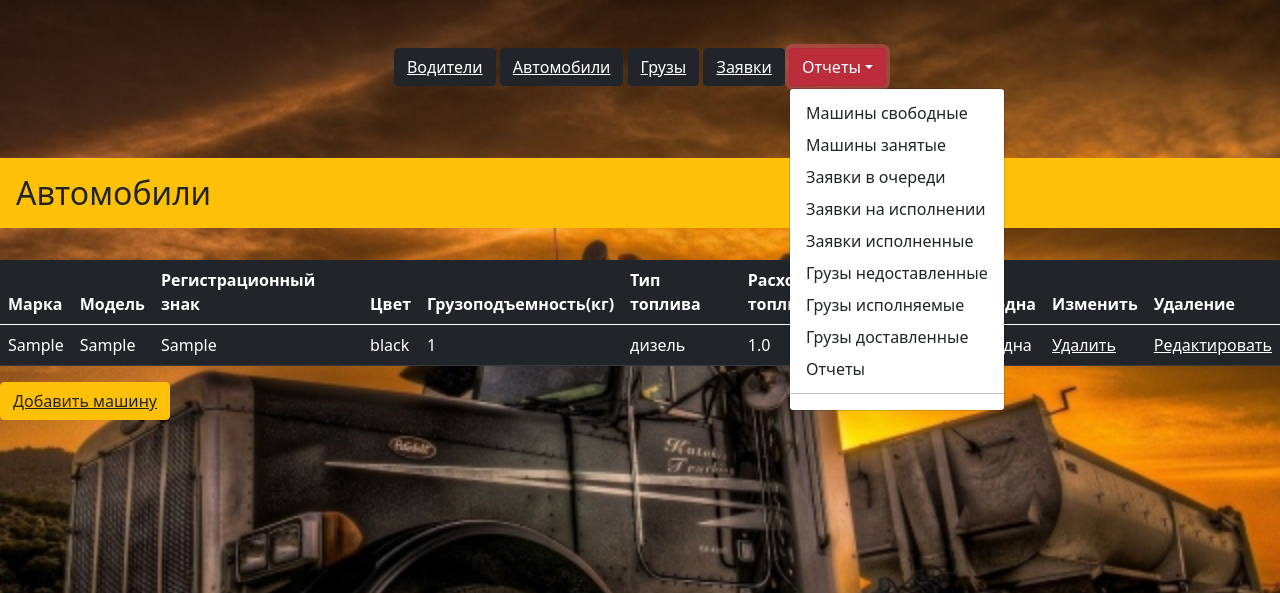
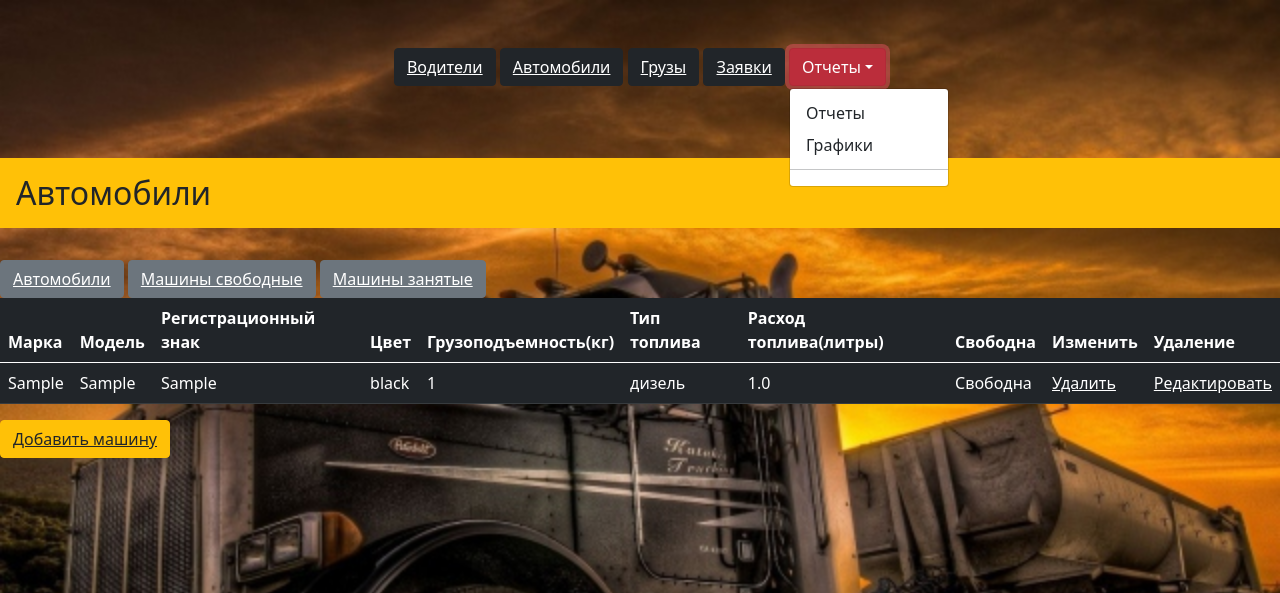
Before and after one commit to DmitryZhurko/logistic, a Django app: page /add_cars in a window 1280 px wide, after a click on "Отчеты". Shown: the top 593 px of the page. Run offline with Django 3.2, Linux system fonts and the light colour scheme; tables that the repository leaves empty hold one stand-in row (values such as "Sample post"); parts of the project's set-up code (start-up, migrations or seed data) failed here and were passed over.

Commit message:
added sorting tabs

```diff
--- a/my_logistic/forms.py
+++ b/my_logistic/forms.py
@@ -1,6 +1,6 @@
 from django import forms
 from django.core.exceptions import ValidationError
-from django.forms import DateInput
+from django.forms import DateInput, TextInput, NumberInput
 
 from .models import Driver, Cars, Applications, Cargo
 
@@ -55,11 +55,12 @@ class CargoForm(forms.ModelForm):
 
 class FulfilledApplicationsForm(forms.Form):
     number = forms.IntegerField()
+    number.widget.attrs['placeholder'] = 'Введите номер заявки'
 
 
 class YearForm(forms.Form):
     data = forms.CharField()
-
+    data.widget.attrs['placeholder'] = 'Введите год'
 
 class MonthForm(forms.Form):
     choice_month = (
--- a/my_logistic/models.py
+++ b/my_logistic/models.py
@@ -31,7 +31,11 @@ class Cars(models.Model):
     fuel_type = models.CharField(max_length=50, choices=tupe_fuel, verbose_name='тип топлива')
 
     def __str__(self):
-        return f'{self.model}'
+        if self.free == True:
+            return f'{self.model} ({variant_for_status_car[1]})'
+        else:
+            return f'{self.model} ({variant_for_status_car[0]})'
+
 
     class Meta:
         verbose_name = 'Автомобиль'
--- a/my_logistic/templates/my_logistic/applications.html
+++ b/my_logistic/templates/my_logistic/applications.html
@@ -14,7 +14,10 @@
   </style>
 <h2 class="p-3 mb-2 bg-warning text-dark">Заявки</h2>
 <br>
-
+ <button type="button" class="btn btn-secondary"><a class="text-white" href="{% url 'applications' %}">Заявки</a></button>
+<button type="button" class="btn btn-secondary"><a class="text-white" href="{% url 'queue_of_applications_free' %}">Заявки в очереди</a></button>
+<button type="button" class="btn btn-secondary"><a class="text-white" href="{% url 'queue_of_applications_busy' %}">Заявки на исполнении</a></button>
+<button type="button" class="btn btn-secondary"><a class="text-white" href="{% url 'applications_delivered' %}">Заявки исполненные</a></button>
 {% if var == 'add' or var == 'edit' %}
 <form method="POST">
   {% csrf_token %}
--- a/my_logistic/templates/my_logistic/base.html
+++ b/my_logistic/templates/my_logistic/base.html
@@ -19,25 +19,19 @@
  <button type="button" class="btn btn-dark"><a class="text-white bg-dark" href="{% url 'cars' %}">Автомобили</a></button>
  <button type="button" class="btn btn-dark"><a class="text-white bg-dark" href="{% url 'cargo' %}">Грузы</a></button>
  <button type="button" class="btn btn-dark"><a class="text-white bg-dark" href="{% url 'applications' %}">Заявки</a></button>
+{% if request.user.groups.first.name != 'level_1' %}
     <button type="button" class="btn btn-danger dropdown-toggle" data-bs-toggle="dropdown" aria-expanded="false">Отчеты</button>
-
   <ul class="dropdown-menu">
-    <li><a class="dropdown-item text-dark" href="{% url 'free_car_report' %}">Машины свободные</a></li>
-    <li><a class="dropdown-item text-dark" href="{% url 'busy_cars' %}">Машины занятые</a></li>
-    <li><a class="dropdown-item text-dark" href="{% url 'queue_of_applications_free' %}">Заявки в очереди</a></li>
-    <li><a class="dropdown-item text-dark" href="{% url 'queue_of_applications_busy' %}">Заявки на исполнении</a></li>
-    <li><a class="dropdown-item text-dark" href="{% url 'applications_delivered' %}">Заявки исполненные</a></li>
-      <li><a class="dropdown-item text-dark" href="{% url 'cargo_free' %}">Грузы недоставленные</a></li>
-      <li><a class="dropdown-item text-dark" href="{% url 'cargo_busy' %}">Грузы исполняемые</a></li>
-      <li><a class="dropdown-item text-dark" href="{% url 'cargo_delivered' %}">Грузы доставленные</a></li>
-        {% if request.user.groups.first.name != 'level_1' %}
-      <li><a class="dropdown-item text-dark" href="{% url 'reports_year' %}">Отчеты</a></li>
-       {% endif %}
+      <li><a class="dropdown-item text-dark" href="{% url 'reports_year' %}?param=report">Отчеты</a></li>
+      <li><a class="dropdown-item text-dark" href="{% url 'reports_year' %}?param=chart">Графики</a></li>
     <li><hr class="dropdown-divider"></li>
   </ul>
+    {% endif %}
+
 </div>
 
 {% block content %}
+
 {% endblock %}
 </body>
 <script src="https://cdn.jsdelivr.net/npm/bootstrap@5.0.2/dist/js/bootstrap.bundle.min.js" integrity="sha384-MrcW6ZMFYlzcLA8Nl+NtUVF0sA7MsXsP1UyJoMp4YLEuNSfAP+JcXn/tWtIaxVXM" crossorigin="anonymous"></script>
--- a/my_logistic/templates/my_logistic/cargo.html
+++ b/my_logistic/templates/my_logistic/cargo.html
@@ -14,7 +14,10 @@
 
 <br><br><br>
 <h2  class="p-3 mb-2 bg-warning text-dark">{{title}}</h2><br>
-
+ <button type="button" class="btn btn-secondary"><a class="text-white" href="{% url 'cargo' %}">Грузы</a></button>
+ <button type="button" class="btn btn-secondary"><a class="text-white" href="{% url 'cargo_free' %}">Грузы недоставленные</a></button>
+ <button type="button" class="btn btn-secondary"><a class="text-white" href="{% url 'cargo_busy' %}">Грузы исполняемые</a></button>
+ <button type="button" class="btn btn-secondary"><a class="text-white" href="{% url 'cargo_delivered' %}">Грузы доставленные</a></button>
 {% if var == 'add' or var == 'edit' %}
 <form method="POST">
 {% csrf_token %}
--- a/my_logistic/templates/my_logistic/cars.html
+++ b/my_logistic/templates/my_logistic/cars.html
@@ -13,7 +13,9 @@
   </style>
 <br><br><br>
 <h2 class="p-3 mb-2 bg-warning text-dark">Автомобили</h2><br>
-
+<button type="button" class="btn btn-secondary"><a class="text-white" href="{% url 'cars' %}">Автомобили</a></button>
+<button type="button" class="btn btn-secondary"><a class="text-white" href="{% url 'free_car_report' %}">Машины свободные</a></button>
+<button type="button" class="btn btn-secondary"><a class="text-white" href="{% url 'busy_cars' %}">Машины занятые</a></button>
 
 
 {% if var == 'edit' or var == 'add' %}
@@ -63,8 +65,11 @@
       <th scope="col">Тип топлива</th>
       <th scope="col">Расход топлива(литры)</th>
       <th scope="col">Свободна</th>
+      {% if request.user.groups.first.name != 'level_1' %}
       <th scope="col">Изменить</th>
       <th scope="col">Удаление</th>
+      {% else %}
+      {% endif %}
     </tr>
   </thead>
   <tbody>
@@ -86,8 +91,6 @@
       <td><a class="text-white bg-dark" href="{% url 'del_cars' del_cars_pk=i.pk %}">Удалить</a></td>
       <td><a class="text-white bg-dark" href="{% url 'edit_cars' cars_edit_pk=i.pk %}?param=edit">Редактировать</a></td>
       {% else %}
-      <td>Удалить</td>
-      <td>Редактировать</td>
       {% endif %}
     </tr>
   {% endfor %}
@@ -96,6 +99,6 @@
 {% if request.user.groups.first.name != 'level_1' %}
 <button type="button" class="btn btn-warning"><a class="text-dark" href="{% url 'add_cars' %}?param=add">Добавить машину</a></button>
 {% else %}
-<button disabled type="button" class="btn btn-warning"><a class="text-dark" href="{% url 'add_cars' %}?param=add">Добавить машину</a></button>
 {% endif %}
+
 {% endblock %}
--- a/my_logistic/templates/my_logistic/report_applications.html
+++ b/my_logistic/templates/my_logistic/report_applications.html
@@ -14,7 +14,10 @@
   </style>
 <h2 class="p-3 mb-2 bg-warning text-dark">{{title}}</h2>
 <br>
-
+ <button type="button" class="btn btn-secondary"><a class="text-white" href="{% url 'applications' %}">Заявки</a></button>
+<button type="button" class="btn btn-secondary"><a class="text-white" href="{% url 'queue_of_applications_free' %}">Заявки в очереди</a></button>
+<button type="button" class="btn btn-secondary"><a class="text-white" href="{% url 'queue_of_applications_busy' %}">Заявки на исполнении</a></button>
+<button type="button" class="btn btn-secondary"><a class="text-white" href="{% url 'applications_delivered' %}">Заявки исполненные</a></button>
 
 <table class="table table-dark">
   <thead>
--- a/my_logistic/templates/my_logistic/report_cars.html
+++ b/my_logistic/templates/my_logistic/report_cars.html
@@ -13,6 +13,10 @@
    }
   </style>
 <h2 class="p-3 mb-2 bg-warning text-dark">{{title}}</h2>
+<br>
+<button type="button" class="btn btn-secondary"><a class="text-white" href="{% url 'cars' %}">Автомобили</a></button>
+<button type="button" class="btn btn-secondary"><a class="text-white" href="{% url 'free_car_report' %}">Машины свободные</a></button>
+<button type="button" class="btn btn-secondary"><a class="text-white" href="{% url 'busy_cars' %}">Машины занятые</a></button>
 <br>
 
 {% if var == 'add' or var == 'edit' %}
--- a/my_logistic/views.py
+++ b/my_logistic/views.py
@@ -368,6 +368,7 @@ def applications_delivered(request):
 
 
 def reports_year(request):
+    var = request.GET.get('param')
     ask = ''
     if request.method == 'POST':
         form = YearForm(request.POST)
@@ -386,8 +387,9 @@ def reports_year(request):
             ask = f'Отчет за {data} год'
             count = apps.count()
             net_profit = profit - fuel_price
+            print(var)
             return render(request, 'my_logistic/reports.html', {'ask': ask, 'count': count, 'amount_cargo': amount_cargo,
-            'profit': profit, 'fuel_price': fuel_price, 'net_profit': net_profit})
+            'profit': profit, 'fuel_price': fuel_price, 'net_profit': net_profit, 'var': var})
     else:
         ask = 'Введите год'
         form = YearForm()
```
Also changed, not shown: my_logistic/templates/my_logistic/drivers.html (+5 -2 lines), my_logistic/templates/my_logistic/reports.html (+5 -2 lines).
